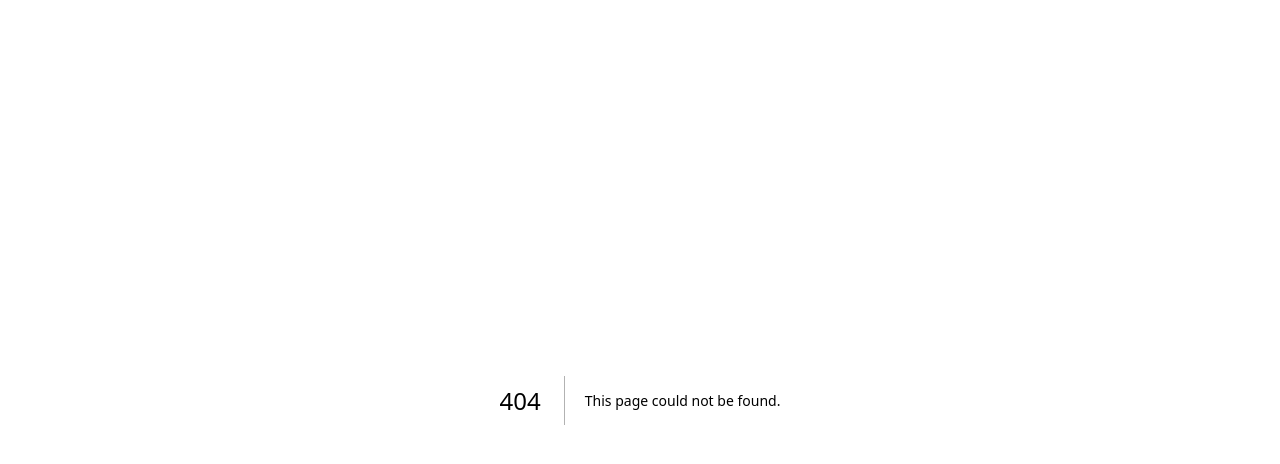
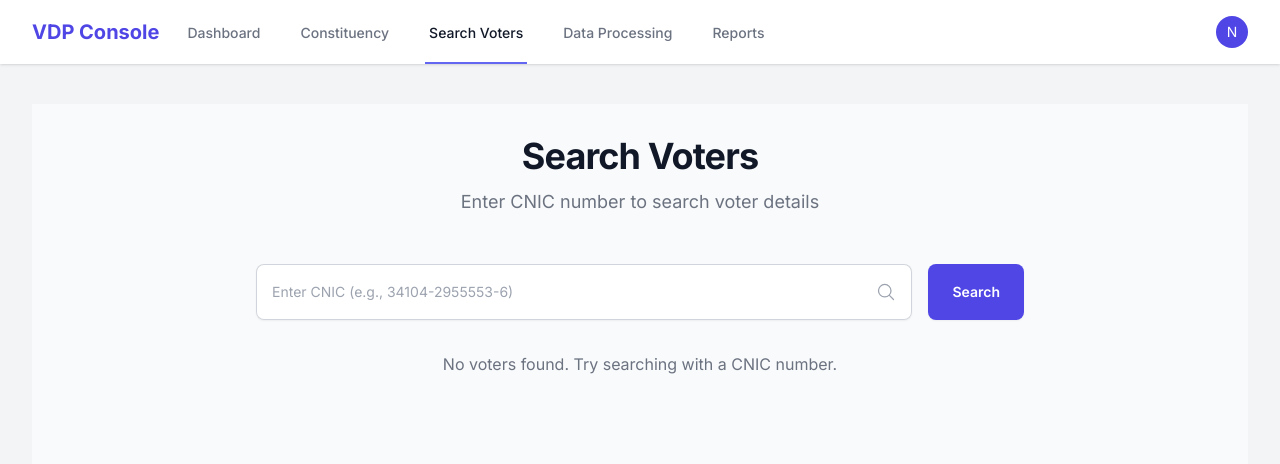
Before and after one commit to gsultanshah/vdp-console, a Next.js app: page /dashboard/search-voters in a window 1280 px wide. Before the commit this address had no page. Shown: the top 464 px of the page. Built offline with nearby package versions, Linux system fonts and the light colour scheme; sample sign-in values are in the browser's storage.

Commit message:
Voter Search

```diff
--- /dev/null
+++ b/src/app/api/voters/search/route.ts
@@ -0,0 +1,35 @@
+import { NextResponse } from 'next/server';
+import { MongoClient } from 'mongodb';
+
+const uri = process.env.NEXT_PUBLIC_MONGODB_URI as string;
+if (!uri) {
+  throw new Error('Please add your Mongo URI to .env.local');
+}
+
+export async function GET(request: Request) {
+  const { searchParams } = new URL(request.url);
+  const cnic = searchParams.get('cnic');
+
+  if (!cnic) {
+    return NextResponse.json({ error: 'CNIC is required' }, { status: 400 });
+  }
+
+  try {
+    const client = await MongoClient.connect(uri);
+    const db = client.db('vdp');
+    const voters = await db
+      .collection('voters')
+      .find({ cnic: cnic })
+      .toArray();
+
+    await client.close();
+
+    return NextResponse.json(voters);
+  } catch (error) {
+    console.error('Database error:', error);
+    return NextResponse.json(
+      { error: 'Failed to search voters' },
+      { status: 500 }
+    );
+  }
+}
--- /dev/null
+++ b/src/app/dashboard/search-voters/page.tsx
@@ -0,0 +1,155 @@
+'use client';
+
+import { useState } from 'react';
+import { MagnifyingGlassIcon } from '@heroicons/react/24/outline';
+
+interface Voter {
+  _id: string;
+  cnic: string;
+  halkaName: string;
+  blockCode: string;
+  silsilaNo: string;
+  gharanaNo: string;
+  name: string;
+  row: number;
+  createdAt: string;
+  updatedAt: string;
+}
+
+export default function SearchVoters() {
+  const [searchQuery, setSearchQuery] = useState('');
+  const [voters, setVoters] = useState<Voter[]>([]);
+  const [isLoading, setIsLoading] = useState(false);
+
+  const formatCNIC = (value: string) => {
+    // Remove all non-digit characters
+    const digits = value.replace(/\D/g, '');
+
+    // Format as 34104-2955553-6
+    if (digits.length <= 5) {
+      return digits;
+    } else if (digits.length <= 12) {
+      return `${digits.slice(0, 5)}-${digits.slice(5)}`;
+    } else {
+      return `${digits.slice(0, 5)}-${digits.slice(5, 12)}-${digits.slice(12, 13)}`;
+    }
+  };
+
+  const formatDate = (dateString: string) => {
+    return new Date(dateString).toLocaleString('en-PK', {
+      year: 'numeric',
+      month: 'long',
+      day: 'numeric',
+      hour: '2-digit',
+      minute: '2-digit',
+    });
+  };
+
+  const handleInputChange = (e: React.ChangeEvent<HTMLInputElement>) => {
+    const value = e.target.value;
+    // Only allow up to 13 digits (5-7-1 format)
+    if (value.replace(/\D/g, '').length <= 13) {
+      setSearchQuery(formatCNIC(value));
+    }
+  };
+
+  const handleSearch = async (e: React.FormEvent) => {
+    e.preventDefault();
+    setIsLoading(true);
+
+    try {
+      const response = await fetch(`/api/voters/search?cnic=${searchQuery}`);
+      const data = await response.json();
+      setVoters(data);
+    } catch (error) {
+      console.error('Error searching voters:', error);
+    } finally {
+      setIsLoading(false);
+    }
+  };
+
+  return (
+    <div className="min-h-screen bg-gray-50 py-8">
+      <div className="mx-auto max-w-7xl px-4 sm:px-6 lg:px-8">
+        <div className="text-center">
+          <h1 className="text-3xl font-bold tracking-tight text-gray-900 sm:text-4xl">
+            Search Voters
+          </h1>
+          <p className="mt-3 text-lg text-gray-500">
+            Enter CNIC number to search voter details
+          </p>
+        </div>
+
+        <div className="mt-12">
+          <form onSubmit={handleSearch} className="mx-auto max-w-3xl">
+            <div className="flex gap-4">
+              <div className="relative flex-1">
+                <input
+                  type="text"
+                  value={searchQuery}
+                  onChange={handleInputChange}
+                  placeholder="Enter CNIC (e.g., 34104-2955553-6)"
+                  className="block w-full rounded-lg border-0 py-4 pl-4 pr-12 text-gray-900 shadow-sm ring-1 ring-inset ring-gray-300 placeholder:text-gray-400 focus:ring-2 focus:ring-inset focus:ring-indigo-600 sm:text-sm sm:leading-6"
+                />
+                <div className="absolute inset-y-0 right-0 flex items-center pr-4">
+                  <MagnifyingGlassIcon className="h-5 w-5 text-gray-400" aria-hidden="true" />
+                </div>
+              </div>
+              <button
+                type="submit"
+                disabled={isLoading}
+                className="rounded-lg bg-indigo-600 px-6 py-4 text-sm font-semibold text-white shadow-sm hover:bg-indigo-500 focus-visible:outline focus-visible:outline-2 focus-visible:outline-offset-2 focus-visible:outline-indigo-600 disabled:opacity-50 disabled:cursor-not-allowed"
+              >
+                {isLoading ? 'Searching...' : 'Search'}
+              </button>
+            </div>
+          </form>
+        </div>
+
+        {/* Results section */}
+        <div className="mt-8">
+          {voters.length > 0 ? (
+            <div className="overflow-hidden shadow ring-1 ring-black ring-opacity-5 sm:rounded-lg">
+              <table className="min-w-full divide-y divide-gray-300">
+                <thead className="bg-gray-50">
+                  <tr>
+                    <th scope="col" className="py-3.5 pl-4 pr-3 text-left text-sm font-semibold text-gray-900 sm:pl-6">CNIC</th>
+                    <th scope="col" className="px-3 py-3.5 text-left text-sm font-semibold text-gray-900">Halka</th>
+                    <th scope="col" className="px-3 py-3.5 text-left text-sm font-semibold text-gray-900">Block Code</th>
+                    <th scope="col" className="px-3 py-3.5 text-left text-sm font-semibold text-gray-900">Silsila No</th>
+                    <th scope="col" className="px-3 py-3.5 text-left text-sm font-semibold text-gray-900">Gharana No</th>
+                    <th scope="col" className="px-3 py-3.5 text-left text-sm font-semibold text-gray-900">Row</th>
+                  </tr>
+                </thead>
+                <tbody className="divide-y divide-gray-200 bg-white">
+                  {voters.map((voter) => (
+                    <>
+                      <tr key={voter._id} className="hover:bg-gray-50">
+                        <td className="whitespace-nowrap py-4 pl-4 pr-3 text-sm font-medium text-gray-900 sm:pl-6">{voter.cnic}</td>
+                        <td className="px-3 py-4 text-sm text-gray-500 max-w-md truncate"></td>
+                        <td className="whitespace-nowrap px-3 py-4 text-sm text-gray-500">{voter.halkaName}</td>
+                        <td className="whitespace-nowrap px-3 py-4 text-sm text-gray-500">{voter.blockCode}</td>
+                        <td className="whitespace-nowrap px-3 py-4 text-sm text-gray-500">{voter.silsilaNo}</td>
+                        <td className="whitespace-nowrap px-3 py-4 text-sm text-gray-500">{voter.gharanaNo}</td>
+                        <td className="whitespace-nowrap px-3 py-4 text-sm text-gray-500">{voter.row}</td>
+                      </tr>
+                      <tr>
+                        <td colSpan={7} className="px-6 pb-4 pt-0 text-2xl text-right font-bold text-gray-900 bg-gray-50">
+                          {voter.name}
+                        </td>
+                      </tr>
+                    </>
+                  ))}
+                </tbody>
+              </table>
+            </div>
+          ) : (
+            <div className="text-center text-gray-500 mt-4">
+              {isLoading ? 'Searching...' : 'No voters found. Try searching with a CNIC number.'}
+            </div>
+          )}
+        </div>
+      </div>
+    </div>
+  );
+}
--- a/src/components/Navigation.tsx
+++ b/src/components/Navigation.tsx
@@ -10,6 +10,7 @@ import { usePathname, useRouter } from 'next/navigation';
 const navigation = [
   { name: 'Dashboard', href: '/dashboard' },
   { name: 'Constituency', href: '/dashboard/constituency' },
+  { name: 'Search Voters', href: '/dashboard/search-voters' },
   { name: 'Data Processing', href: '/dashboard/processing' },
   { name: 'Reports', href: '/dashboard/reports' },
   // { name: 'Settings', href: '/dashboard/settings' },
```
